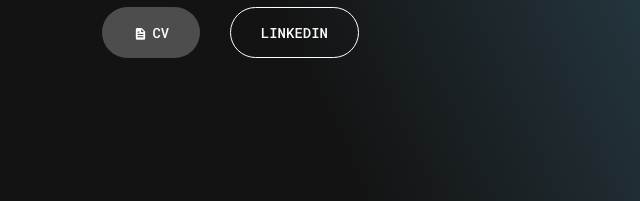
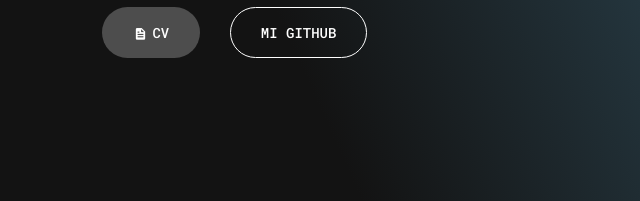
Before and after one commit to BautistaChavarri/proyecto-final-maquetacion-web, a plain HTML site: page Proyecyo final HTML CSS/index.html in a window 1280 px wide. Shown: the part 491-692 px from the top of the page, 0-640 px from the left. Drawn offline with nearby package versions, Linux system fonts and the light colour scheme; a web font is replaced by a local one.

Commit message:
Add files via upload

```diff
--- a/Proyecyo final HTML CSS/index.html
+++ b/Proyecyo final HTML CSS/index.html
@@ -53,8 +53,8 @@
                 <p>Certificacion en curso de Programador Web Full Stack <br>
                     en búsqueda de mi primera oportunidad laboral.
                 </p>
-                <a href="#" class="cv"><i class='bx bxs-file'></i>CV</a>
-                <a href="https://www.linkedin.com/in/bautista-chavarri" class="portfolio">Linkedin</a>
+                <a target="_blank" href="assets/img/Bautista-Chavarri-CV.png" class="cv"><i class='bx bxs-file'></i>CV</a>
+                <a target="_blank" href="https://github.com/BautistaChavarri" class="github">Mi Github</a>
             </div>
             <div class="hero-img">
                 <img src="assets/img/Bautistachavarri.jpg" alt="Bautista Chavarri foto">
--- a/Proyecyo final HTML CSS/style.css
+++ b/Proyecyo final HTML CSS/style.css
@@ -161,7 +161,7 @@ section{
     transform: translateX(8px);
 }
 
-.hero-text a.portfolio{
+.hero-text a.github{
     background-color: transparent;
     border: 1px solid white;
     margin-left: 20px;
```
Also changed, not shown: Proyecyo final HTML CSS/assets/img/Bautista-Chavarri-CV.png (added).
